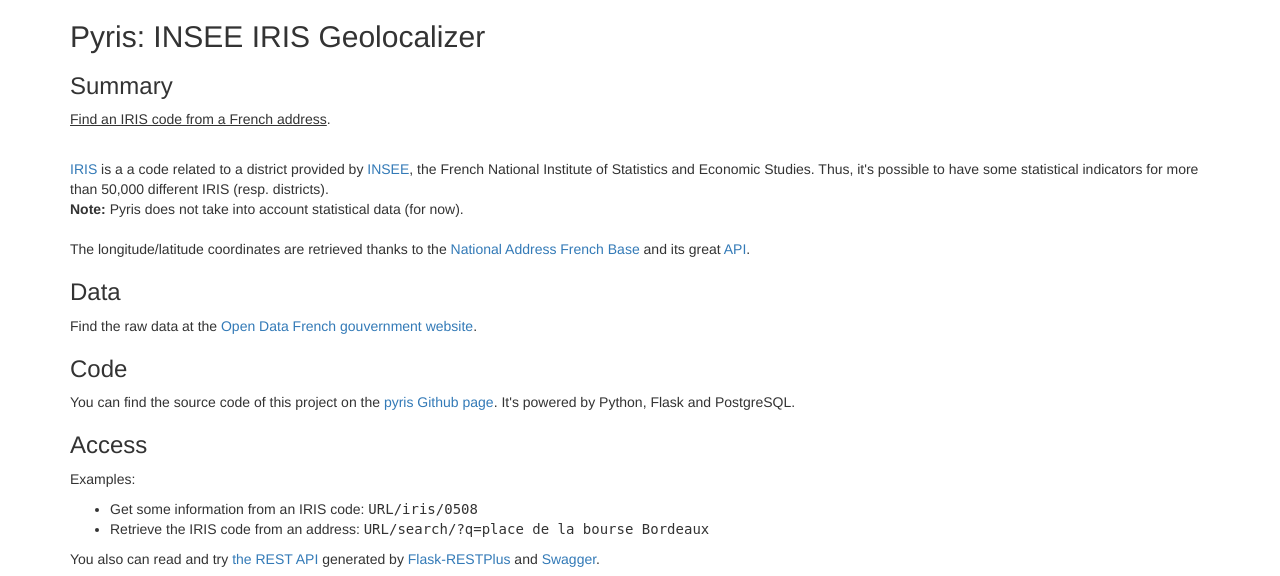
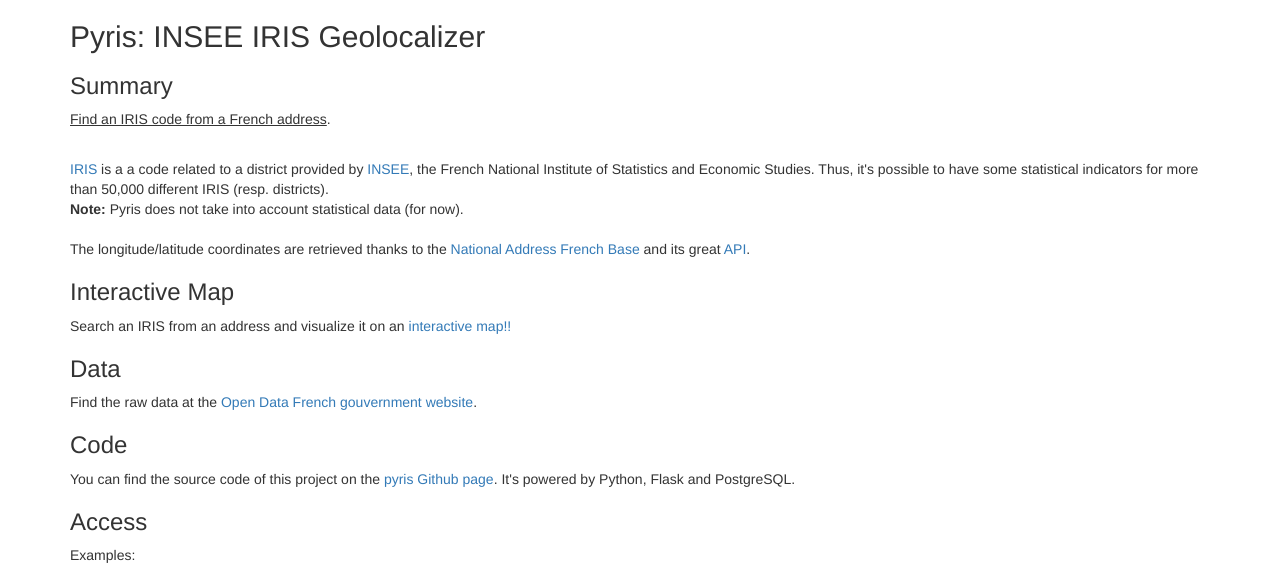
Before and after one commit to Oslandia/pyris, a Flask app: page / in a window 1280 px wide. Shown: the top 576 px of the page. Run offline with Flask 2, Linux system fonts and the light colour scheme; parts of the project's set-up code (start-up, migrations or seed data) failed here and were passed over; some libraries are stand-ins or nearby versions.

Commit message:
add images and update the README file
to mention the interactive map

```diff
--- a/pyris/api/templates/index.html
+++ b/pyris/api/templates/index.html
@@ -25,6 +25,13 @@
   the <a href="https://adresse.data.gouv.fr/about/">National Address French
   Base</a> and its great <a href="https://adresse.data.gouv.fr/api/">API</a>.
 </p>
+
+<h3>Interactive Map</h3>
+
+<p>
+  Search an IRIS from an address and visualize it on an <a href="/map">interactive map!!</a>
+</p>
+
 
 <h3>Data</h3>
 
--- a/pyris/api/templates/map.html
+++ b/pyris/api/templates/map.html
@@ -2,16 +2,17 @@
 
 {% block content %}
 
- <h2>Map</h2>
+ <h2>Interactive Map</h2>
 
  <!-- input search form -->
  <div class="container">
    <div class="row">
+     <p>Type an address to find and visualize the related IRIS.
+     </p>
      <div class="col-md-6">
        <h3>Search</h3>
        <div id="custom-search-input">
            <div class="input-group col-md-12">
-           <!-- <input type="text" id="address_search" class="form-control input-lg" placeholder="Address" /> -->
            <input type="text" id="address_search" data-provide="typeahead" class="form-control input-lg typeahead" placeholder="Address" />
            <span class="input-group-btn">
              <button class="btn btn-info btn-lg" type="button" id="bsearch">
```
Also changed, not shown: README.md, images/pyris-doc-api.png (added), images/pyris-map.jpg (added).
